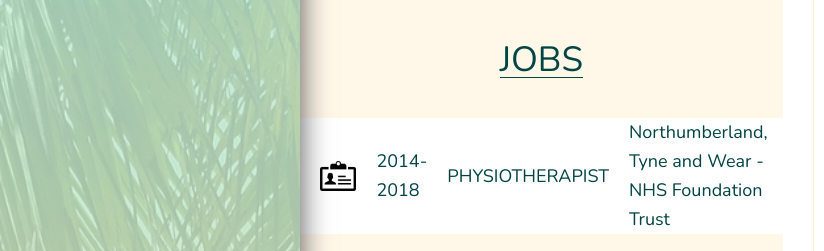
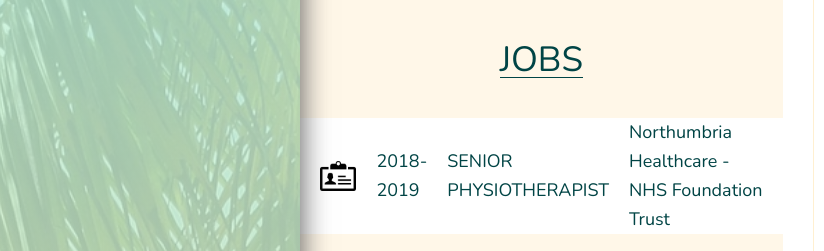
Before and after one commit to agatamagier/cv-project, a website: page index.html in a window 1280 px wide. Shown: the part 787-1038 px from the top of the page, 0-824 px from the left. Drawn offline with nearby package versions, Linux system fonts and the light colour scheme.

Commit message:
Add new job

```diff
--- a/index.html
+++ b/index.html
@@ -109,6 +109,12 @@
                 <a href="http://awf.poznan.pl" class="school__link" target="_blank">Akademia Wychowania Fizycznego im. Eugeniusza Piaseckiego w Poznaniu &rarr;</a>
             </div>
             <h3 class="heading-3 job__heading">Jobs</h3>
+            <div class="job">
+                <img src="img/id-icon.png" alt="job icon" class="job__icon">
+                <p class="job__years">2018-2019</p>
+                <p class="job__title">Senior Physiotherapist </p>
+                <p class="job__place">Northumbria Healthcare - NHS Foundation Trust</p>
+            </div>
             <div class="job">
                 <img src="img/id-icon.png" alt="job icon" class="job__icon">
                 <p class="job__years">2014-2018</p>
```
